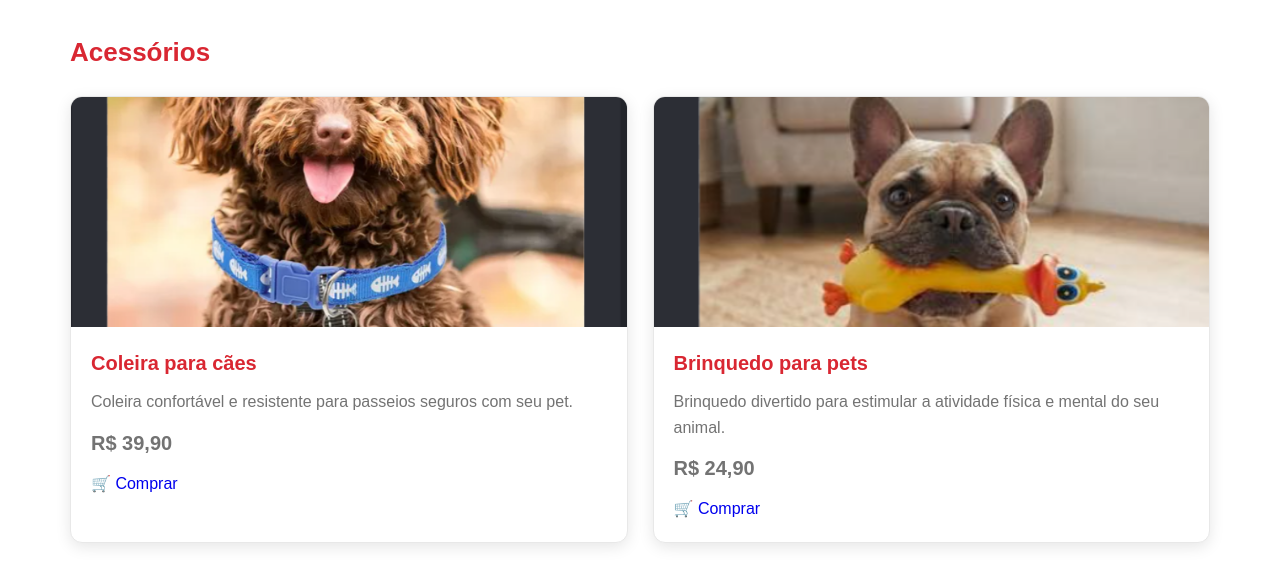
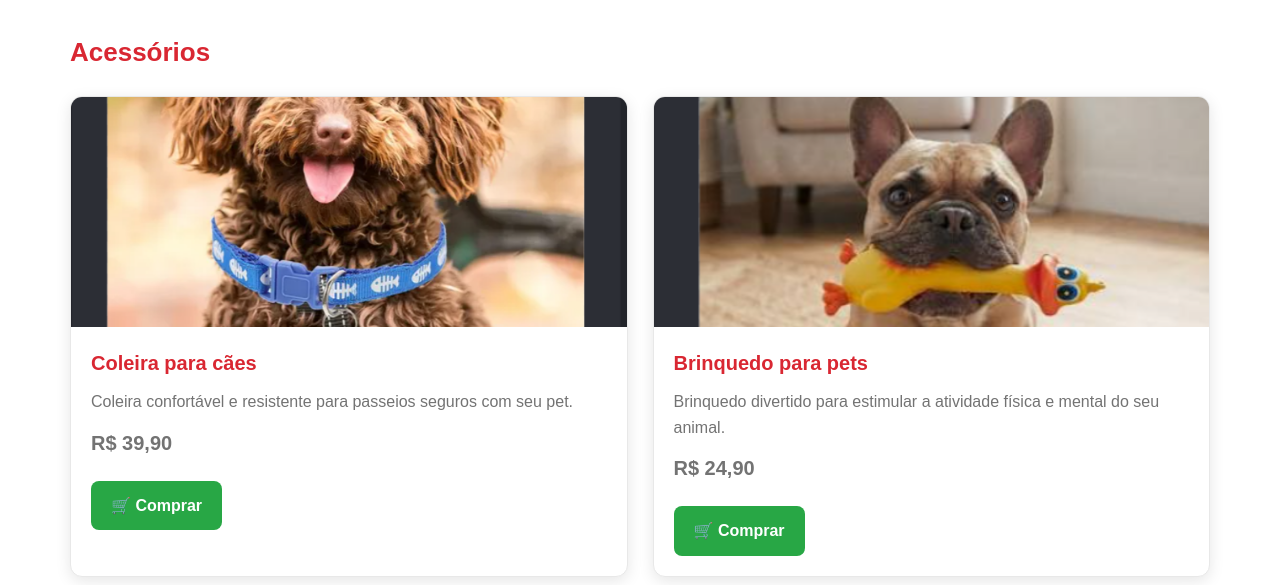
Before and after one commit to Eduardosouza2007/Petvida, a plain HTML site: page ajuda.html in a window 1280 px wide. Shown: the part 211-796 px from the top of the page. Drawn offline with Linux system fonts and the light colour scheme.

```diff
--- a/css/style.css
+++ b/css/style.css
@@ -1201,3 +1201,21 @@ footer a:hover {
     }
 
 }
+/* BOTÕES DE COMPRA */
+.botao-comprar {
+    display: inline-block;
+    background-color: #28a745;
+    color: white;
+    padding: 12px 20px;
+    border-radius: 8px;
+    text-decoration: none;
+    font-weight: bold;
+    text-align: center;
+    margin-top: 10px;
+    transition: 0.3s;
+}
+
+.botao-comprar:hover {
+    background-color: #218838;
+    transform: scale(1.05);
+}
```
